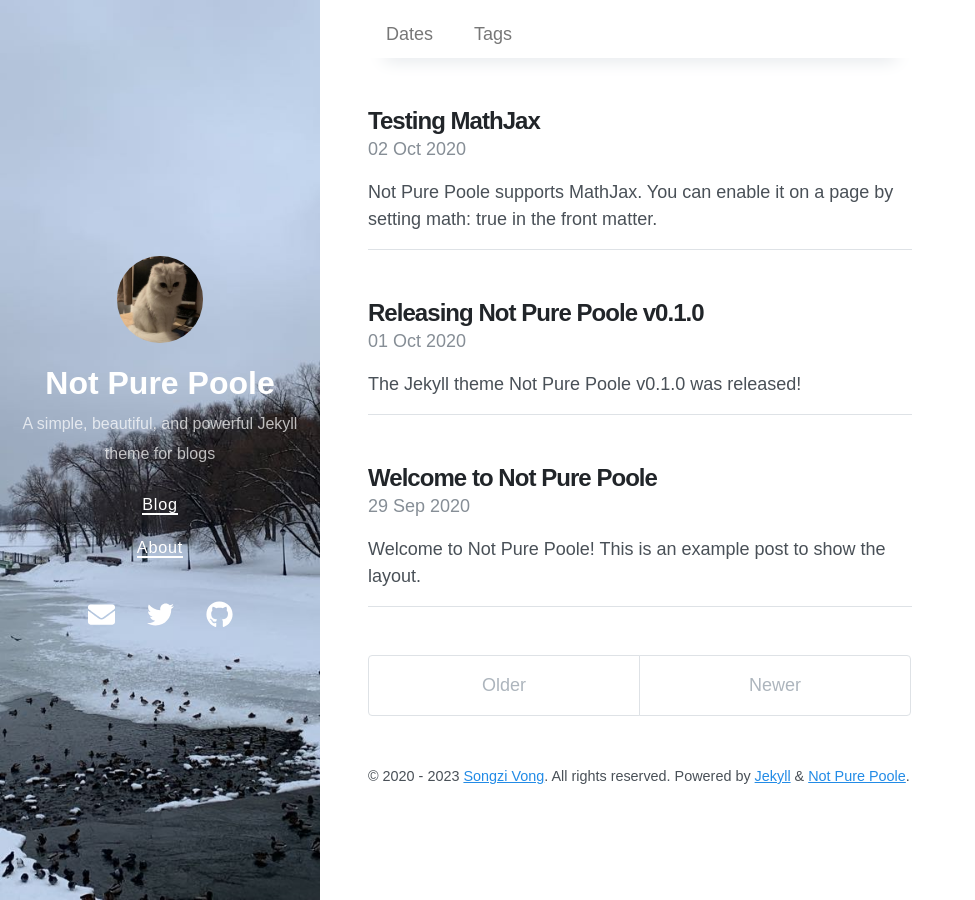
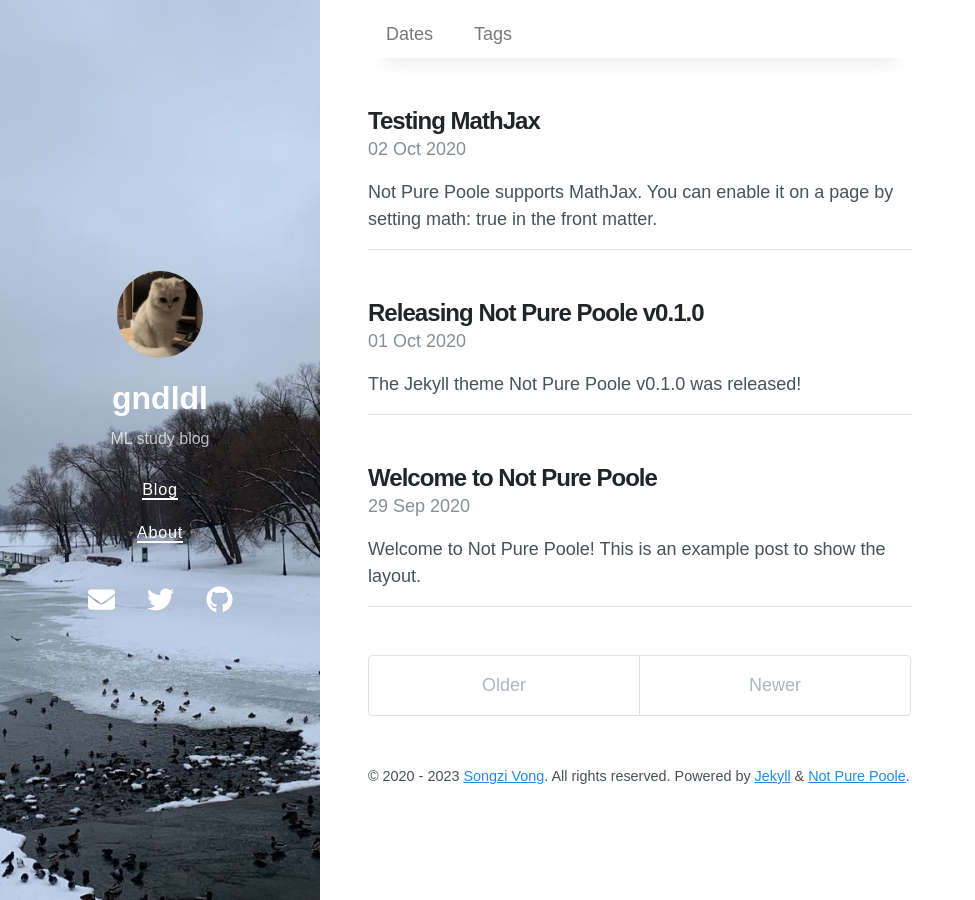
Before and after one commit to gndldl/gndldl.github.io, a Jekyll site: the page built from index.html, in a window 1280 px wide. Shown: the whole page, without its empty margins (0-975 px from the left). Built offline with Jekyll 4.4.1, drawn with Linux system fonts in a browser that asks for light colours; nearby versions of some CDN libraries; the list of posts is cut into pages by our own code.

Commit message:
add title

```diff
--- a/_config.yml
+++ b/_config.yml
@@ -1,7 +1,7 @@
 # Setup
-title: Not Pure Poole
-description: A simple, beautiful, and powerful Jekyll theme for blogs
-url: https://vszhub.github.io
+title: gndldl
+description: ML study blog
+url: https://gndldl.github.io
 avatar: /avatar.jpeg
 paginate: 5
 permalink: pretty
```
